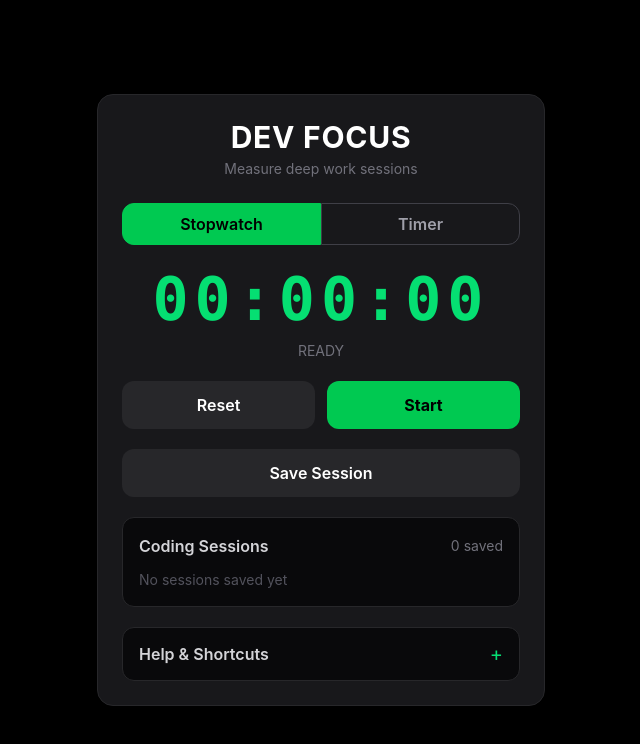
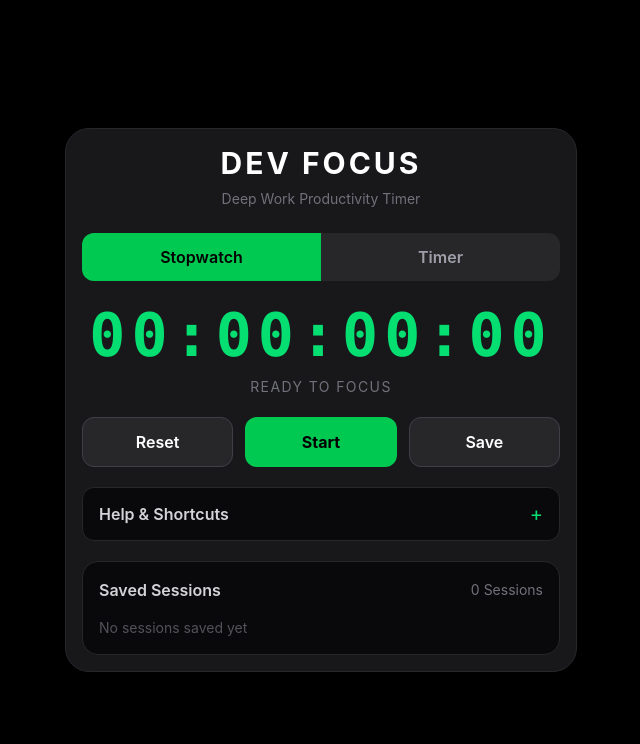
Before and after one commit to hustleCoderAnkur/mini-react-project-stop-watch, a React (Vite) app: page / in a window 1280 px wide. Shown: the top 744 px of the page, without its empty margins (319-959 px from the left). Built offline with nearby package versions, Linux system fonts and the light colour scheme.

Commit message:
itroduced milli seconds in stop watch

```diff
--- a/src/App.jsx
+++ b/src/App.jsx
@@ -1,28 +1,25 @@
-import { useState, useEffect } from "react"
+import { useEffect, useState } from "react"
 
 export default function App() {
   const [activeTab, setActiveTab] = useState("stopwatch")
 
   return (
-    <div className="min-h-screen bg-black flex items-center justify-center text-white px-4">
-
-      <div className="bg-zinc-900 border border-zinc-800 rounded-2xl shadow-2xl p-6 w-full max-w-md">
-
-        <h1 className="text-center text-3xl font-bold mb-1 tracking-wide">
+    <div className="min-h-screen bg-black flex items-center justify-center text-white px-8 py-12">
+      <div className="w-full max-w-lg bg-zinc-900 border border-zinc-800 rounded-3xl shadow-2xl p-4">
+        <h1 className="text-center text-3xl font-bold tracking-widest mb-2">
           DEV FOCUS
         </h1>
-
         <p className="text-center text-zinc-500 text-sm mb-6">
-          Measure deep work sessions
+          Deep Work Productivity Timer
         </p>
 
         <div className="flex mb-6">
+
           <button
             onClick={() => setActiveTab("stopwatch")}
-            className={`flex-1 py-2 rounded-l-xl font-semibold border transition-all duration-200 ${
-              activeTab === "stopwatch"
-                ? "bg-green-500 text-black border-green-500"
-                : "bg-zinc-900 text-zinc-400 border-zinc-700"
+            className={`flex-1 py-3 rounded-l-xl font-semibold transition-all ${activeTab === "stopwatch"
+                ? "bg-green-500 text-black"
+                : "bg-zinc-800 text-zinc-400"
               }`}
           >
             Stopwatch
@@ -30,14 +27,14 @@ export default function App() {
 
           <button
             onClick={() => setActiveTab("timer")}
-            className={`flex-1 py-2 rounded-r-xl font-semibold border transition-all duration-200 ${
-              activeTab === "timer"
-                ? "bg-green-500 text-black border-green-500"
-                : "bg-zinc-900 text-zinc-400 border-zinc-700"
+            className={`flex-1 py-3 rounded-r-xl font-semibold transition-all ${activeTab === "timer"
+                ? "bg-green-500 text-black"
+                : "bg-zinc-800 text-zinc-400"
               }`}
           >
             Timer
           </button>
+
         </div>
 
         {activeTab === "stopwatch" ? <Stopwatch /> : <Timer />}
@@ -48,53 +45,34 @@ export default function App() {
 }
 
 function Stopwatch() {
-  const [seconds, setSeconds] = useState(0)
+  const [time, setTime] = useState(0)
   const [isRunning, setIsRunning] = useState(false)
-  const [laps, setLaps] = useState([])
   const [showHelp, setShowHelp] = useState(false)
+
+  const [sessions, setSessions] = useState(() => {
+    const saved = localStorage.getItem("focusSessions")
+    return saved ? JSON.parse(saved) : []
+  })
+
+  useEffect(() => {
+    localStorage.setItem("focusSessions", JSON.stringify(sessions))
+  }, [sessions])
 
   useEffect(() => {
     if (!isRunning) return
 
     const interval = setInterval(() => {
-      setSeconds((prev) => prev + 1)
-    }, 1000)
+      setTime((prev) => prev + 10)
+    }, 10)
 
     return () => clearInterval(interval)
   }, [isRunning])
 
-  useEffect(() => {
-    const handleKey = (e) => {
-      if (e.code === "Space") {
-        e.preventDefault()
-        setIsRunning((prev) => !prev)
-      }
-
-      if (e.key.toLowerCase() === "r") {
-        setSeconds(0)
-        setIsRunning(false)
-        setLaps([])
-      }
-
-      if (e.key.toLowerCase() === "s") {
-        if (seconds > 0) {
-          setLaps((prev) => [...prev, display])
-        }
-      }
-    }
-
-    window.addEventListener("keydown", handleKey)
-
-    return () => window.removeEventListener("keydown", handleKey)
-  }, [seconds])
-
-  const hours = Math.floor(seconds / 3600)
-  const minutes = Math.floor(seconds / 60)
-  const remainingSeconds = seconds % 60
-
-  const display = `${String(hours).padStart(2, "0")}:${String(
-    minutes % 60
-  ).padStart(2, "0")}:${String(remainingSeconds).padStart(2, "0")}`
+  const hours = Math.floor(time / 3600000)
+  const minutes = Math.floor((time % 3600000) / 60000)
+  const seconds = Math.floor((time % 60000) / 1000)
+  const milliseconds = Math.floor((time % 1000) / 10)
+  const display = `${String(hours).padStart(2, "0")}:${String(minutes).padStart(2, "0")}:${String(seconds).padStart(2, "0")}:${String(milliseconds).padStart(2, "0")}`
 
   const handleStartStop = () => {
     setIsRunning((prev) => !prev)
@@ -102,97 +80,82 @@ function Stopwatch() {
 
   const handleReset = () => {
     setIsRunning(false)
-    setSeconds(0)
-    setLaps([])
+    setTime(0)
   }
 
-  const handleLap = () => {
-    if (seconds > 0) {
-      setLaps((prev) => [...prev, display])
+  const handleSave = () => {
+    if (time === 0) return
+
+    const newSession = {
+      id: Date.now(),
+      time: display,
+    }
+
+    setSessions((prev) => [newSession, ...prev])
+  }
+
+  useEffect(() => {
+    const handleKey = (e) => {
+      if (e.code === "Space") {
+        e.preventDefault()
+        handleStartStop()
+      }
+
+      if (e.key.toLowerCase() === "r") {
+        handleReset()
+      }
+
+      if (e.key.toLowerCase() === "l") {
+        handleSave()
       }
     }
 
+    window.addEventListener("keydown", handleKey)
+
+    return () => window.removeEventListener("keydown", handleKey)
+  }, [time])
+
   return (
-    <div className="flex flex-col items-center gap-5">
-
+    <div className="flex flex-col gap-5">
       <div className="text-center">
-        <p className="text-6xl font-mono font-bold tracking-widest text-green-400">
+        <p className="text-5xl md:text-6xl font-mono font-bold tracking-widest text-green-400">
           {display}
         </p>
 
-        <p className="text-zinc-500 mt-3 text-sm">
+        <p className="mt-3 text-sm tracking-widest text-zinc-500">
           {isRunning
-            ? "FOCUS MODE ACTIVE"
-            : seconds === 0
-            ? "READY"
+            ? "DEEP WORK ACTIVE"
+            : time === 0
+              ? "READY TO FOCUS"
               : "PAUSED"}
         </p>
       </div>
 
-      <div className="grid grid-cols-2 gap-3 w-full">
-
+      <div className="grid grid-cols-3 gap-3">
         <button
           onClick={handleReset}
-          className="py-3 rounded-xl bg-zinc-800 hover:bg-zinc-700 transition-all font-semibold"
+          className="w-full py-3 rounded-xl bg-zinc-800 hover:bg-zinc-700 border border-zinc-700 transition-all font-semibold"
         >
           Reset
         </button>
 
         <button
           onClick={handleStartStop}
-          className="py-3 rounded-xl bg-green-500 hover:bg-green-400 text-black transition-all font-bold"
+          className="w-full py-3 rounded-xl bg-green-500 hover:bg-green-400 text-black transition-all font-bold"
         >
           {isRunning ? "Pause" : "Start"}
         </button>
 
-      </div>
-
         <button
-        onClick={handleLap}
-        className="w-full py-3 rounded-xl bg-zinc-800 hover:bg-zinc-700 transition-all font-semibold"
+          onClick={handleSave}
+          className="w-full py-3 rounded-xl bg-zinc-800 hover:bg-zinc-700 border border-zinc-700 transition-all font-semibold"
         >
-        Save Session
+          Save
         </button>
-
-      <div className="w-full bg-zinc-950 border border-zinc-800 rounded-xl p-4">
-
-        <div className="flex items-center justify-between mb-3">
-          <p className="font-semibold text-zinc-300">
-            Coding Sessions
-          </p>
-
-          <p className="text-sm text-zinc-500">
-            {laps.length} saved
-          </p>
-        </div>
-
-        {laps.length === 0 ? (
-          <p className="text-zinc-600 text-sm">
-            No sessions saved yet
-          </p>
-        ) : (
-          <div className="flex flex-col gap-2 max-h-48 overflow-y-auto">
-            {laps.map((lap, index) => (
-              <div
-                key={index}
-                className="flex items-center justify-between bg-zinc-900 border border-zinc-800 rounded-lg px-3 py-2"
-              >
-                <span className="text-zinc-500 text-sm">
-                  Session #{index + 1}
-                </span>
-
-                <span className="font-mono text-green-400">
-                  {lap}
-                </span>
-              </div>
-            ))}
-          </div>
-        )}
 
       </div>
 
       <div className="w-full">
-
         <button
           onClick={() => setShowHelp((prev) => !prev)}
           className="w-full flex items-center justify-between bg-zinc-950 border border-zinc-800 hover:border-green-500 rounded-xl px-4 py-3 transition-all"
@@ -207,10 +170,8 @@ function Stopwatch() {
         </button>
 
         {showHelp && (
-          <div className="mt-3 bg-zinc-950 border border-zinc-800 rounded-xl p-4 animate-fadeIn">
-
+          <div className="mt-3 bg-zinc-950 border border-zinc-800 rounded-xl p-4">
             <div className="space-y-3 text-sm">
-
               <div className="flex items-center justify-between">
                 <span className="text-zinc-400">
                   Start / Pause
@@ -223,7 +184,7 @@ function Stopwatch() {
 
               <div className="flex items-center justify-between">
                 <span className="text-zinc-400">
-                  Reset Timer
+                  Reset
                 </span>
 
                 <kbd className="bg-zinc-800 px-3 py-1 rounded-lg text-green-400 font-mono">
@@ -240,20 +201,55 @@ function Stopwatch() {
                   S
                 </kbd>
               </div>
-
+            </div>
+          </div>
+        )}
       </div>
 
+
+      <div className="bg-zinc-950 border border-zinc-800 rounded-2xl p-4">
+        <div className="flex items-center justify-between mb-4">
+          <h2 className="font-semibold text-zinc-300">
+            Saved Sessions
+          </h2>
+
+          <span className="text-sm text-zinc-500">
+            {sessions.length} Sessions
+          </span>
+        </div>
+
+        {sessions.length === 0 ? (
+          <p className="text-zinc-600 text-sm">
+            No sessions saved yet
+          </p>
+        ) : (
+          <div className="space-y-3 max-h-72 overflow-y-auto pr-1">
+            {sessions.map((session, index) => (
+              <div
+                key={session.id}
+                className="bg-zinc-900 border border-zinc-800 rounded-xl p-3"
+              >
+
+                <div className="flex items-center justify-between">
+                  <p className="text-zinc-500 text-sm">
+                    Session #{sessions.length - index}
+                  </p>
+
+                  <p className="text-green-400 font-mono text-lg">
+                    {session.time}
+                  </p>
+                </div>
+              </div>
+            ))}
           </div>
         )}
-
       </div>
-
     </div>
   )
 }
 
 function Timer() {
-  const [inputMinutes, setInputMinutes] = useState(50)
+  const [inputMinutes, setInputMinutes] = useState(25)
   const [secondsLeft, setSecondsLeft] = useState(0)
   const [isRunning, setIsRunning] = useState(false)
   const [isStarted, setIsStarted] = useState(false)
@@ -269,7 +265,6 @@ function Timer() {
           setIsDone(true)
           return 0
         }
-
         return prev - 1
       })
     }, 1000)
@@ -279,9 +274,7 @@ function Timer() {
 
   const handleStart = () => {
     const totalSeconds = Number(inputMinutes) * 60
-
     if (totalSeconds <= 0) return
-
     setSecondsLeft(totalSeconds)
     setIsStarted(true)
     setIsDone(false)
@@ -299,65 +292,44 @@ function Timer() {
     setSecondsLeft(0)
   }
 
-  const hours = Math.floor(secondsLeft / 3600)
-  const minutes = Math.floor(secondsLeft / 60)
-  const seconds = secondsLeft % 60
-
-  const display = `${String(hours).padStart(2, "0")}:${String(
-    minutes % 60
-  ).padStart(2, "0")}:${String(seconds).padStart(2, "0")}`
-
   const addExtraTime = (minutesToAdd) => {
     setSecondsLeft((prev) => prev + minutesToAdd * 60)
   }
 
+  const hours = Math.floor(secondsLeft / 3600)
+  const minutes = Math.floor((secondsLeft % 3600) / 60)
+  const seconds = secondsLeft % 60
+  const display = `${String(hours).padStart(2, "0")}
+  :${String(minutes).padStart(2, "0")}:${String(seconds).padStart(2, "0")}`
+
   return (
-    <div className="flex flex-col items-center gap-5">
-
+    <div className="flex flex-col gap-5">
       {!isStarted ? (
         <>
-
-          <div className="w-full">
-
-            <p className="text-zinc-400 text-sm mb-2">
-              Focus Time (minutes)
-            </p>
-
           <input
             type="number"
             min={1}
             max={300}
             value={inputMinutes}
             onChange={(e) => setInputMinutes(e.target.value)}
-              className="w-full bg-zinc-950 border border-zinc-700 rounded-xl py-4 text-center text-4xl font-mono outline-none focus:border-green-500"
+            className="w-full bg-zinc-950 border border-zinc-700 rounded-2xl py-5 text-center text-5xl font-mono outline-none focus:border-green-500"
           />
-
-          </div>
 
           <button
             onClick={handleStart}
-            className="w-full py-4 rounded-xl bg-green-500 hover:bg-green-400 text-black font-bold transition-all"
+            className="w-full py-4 rounded-2xl bg-green-500 hover:bg-green-400 text-black font-bold transition-all"
           >
             Start Focus Timer
           </button>
-
-
-          <div className="w-full bg-zinc-950 border border-zinc-800 rounded-xl p-4 text-sm text-zinc-500">
-            Recommended:
-            <br />
-            • 50 mins coding + 10 mins break
-            <br />
-            • 90 mins deep work + 15 mins break
-          </div>
-
         </>
-      ) : <>
+      ) : (
+        <>
           <p className="text-6xl font-mono font-bold tracking-widest text-green-400 text-center">
             {display}
           </p>
 
             <p
-          className={`text-sm font-semibold tracking-wide ${isDone
+            className={`text-sm text-center font-semibold tracking-wide ${isDone
                 ? "text-green-400"
                 : isRunning
                   ? "text-green-300"
@@ -371,12 +343,10 @@ function Timer() {
                 : "PAUSED"}
           </p>
 
-        {/* Main Buttons */}
-        <div className="grid grid-cols-2 gap-3 w-full">
-
+          <div className="grid grid-cols-2 gap-3">
             <button
               onClick={handleReset}
-            className="w-full py-3 rounded-xl bg-zinc-800 hover:bg-zinc-700 transition-all font-semibold border border-zinc-700"
+              className="w-full py-3 rounded-xl bg-zinc-800 hover:bg-zinc-700 border border-zinc-700 transition-all font-semibold"
             >
               Reset
             </button>
@@ -392,16 +362,12 @@ function Timer() {
 
           </div>
 
-        {/* Extra Time Section */}
           {!isDone && (
             <div className="w-full bg-zinc-950 border border-zinc-800 rounded-2xl p-4">
-
               <p className="text-zinc-400 text-sm mb-4 text-center font-medium">
                 Add Extra Focus Time
               </p>
-
               <div className="grid grid-cols-3 gap-3">
-
                 <button
                   onClick={() => addExtraTime(5)}
                   className="w-full py-3 rounded-xl bg-zinc-800 hover:bg-zinc-700 border border-zinc-700 transition-all font-semibold"
@@ -422,14 +388,11 @@ function Timer() {
                 >
                   +15 Min
                 </button>
-
               </div>
-
             </div>
           )}
         </>
-      }
-
+      )}
     </div>
   )
 }
```
Lines whose indentation alone changed are shown as unchanged.
